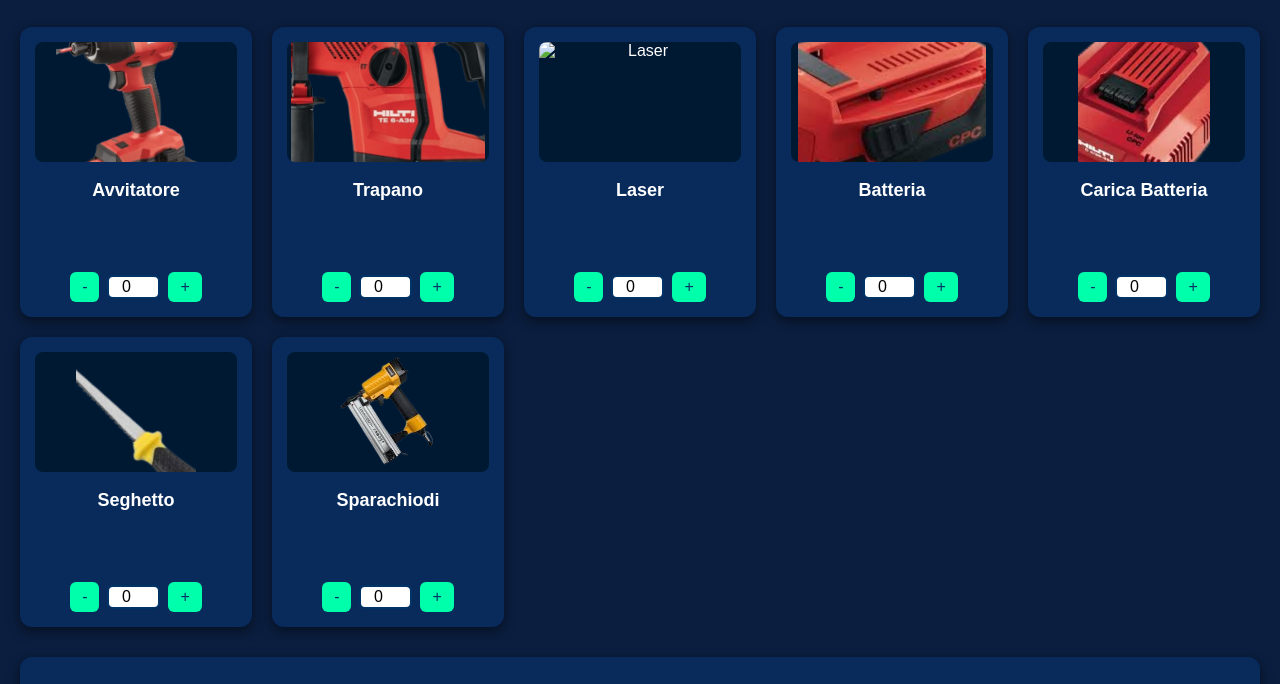
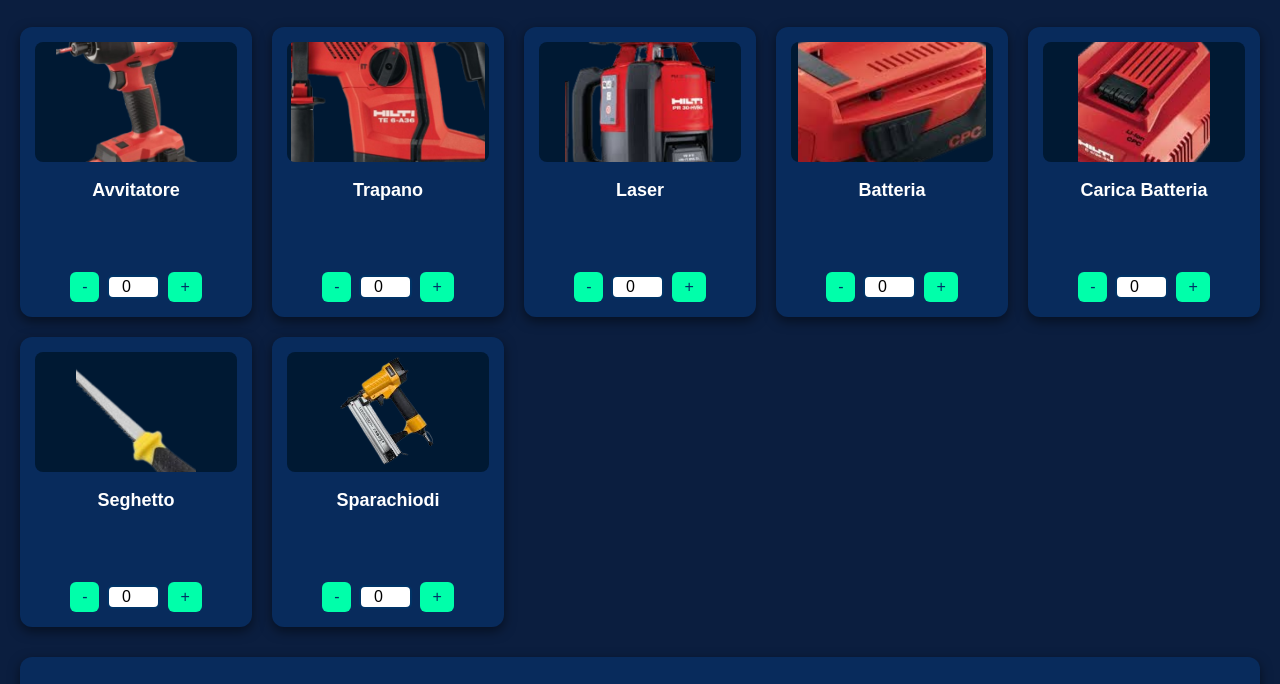
Before and after one commit to Amr-kotb/arco-srls, a plain HTML site: page watt.html in a window 1280 px wide. Shown: the part 116-800 px from the top of the page. Drawn offline with Linux system fonts and the light colour scheme; the site is published under a folder, as on GitHub Pages, so addresses that start at the root find nothing.

Commit message:
colpa mia :3

```diff
--- a/watt.html
+++ b/watt.html
@@ -52,7 +52,7 @@
     </div>
   </div>
   <div class="card">
-    <img src="/attrezzi/laser.png" alt="Laser">
+    <img src="./attrezzi/laser.png" alt="Laser">
     <h2>Laser</h2>
     <div class="quantity-container">
       <button onclick="decrease(this)">-</button>
```
